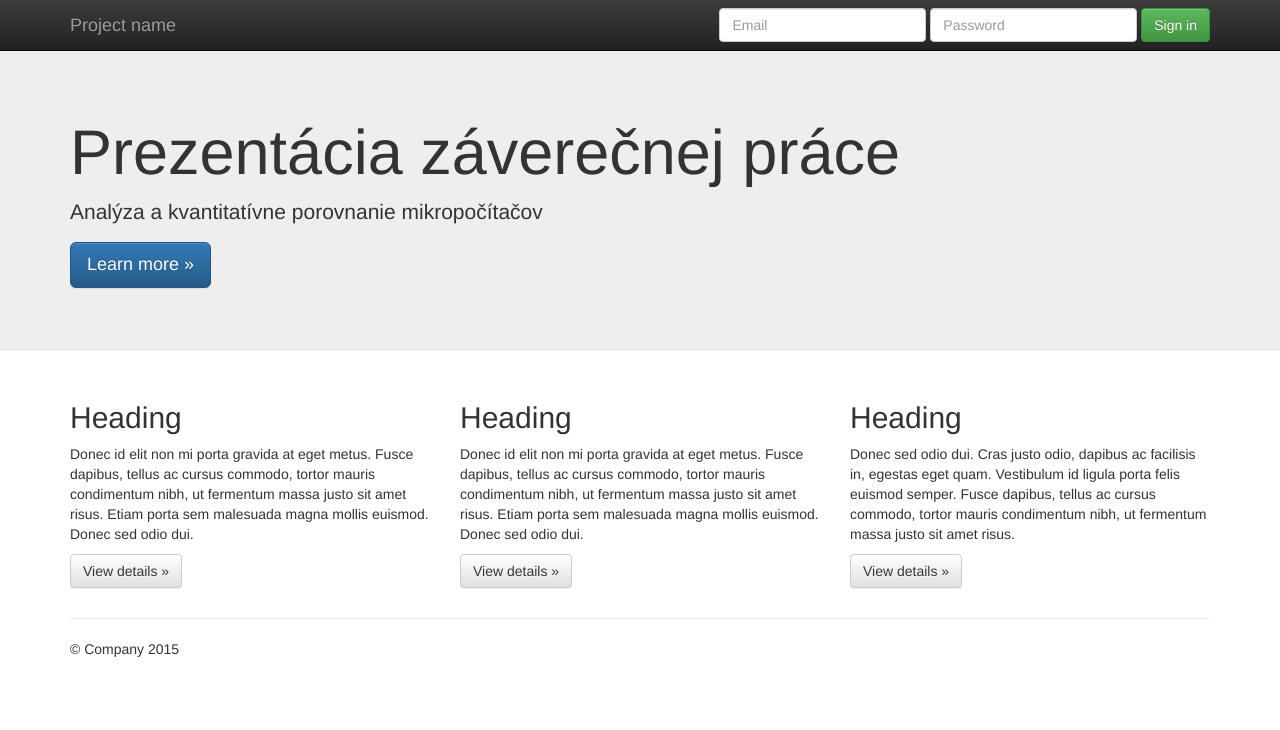
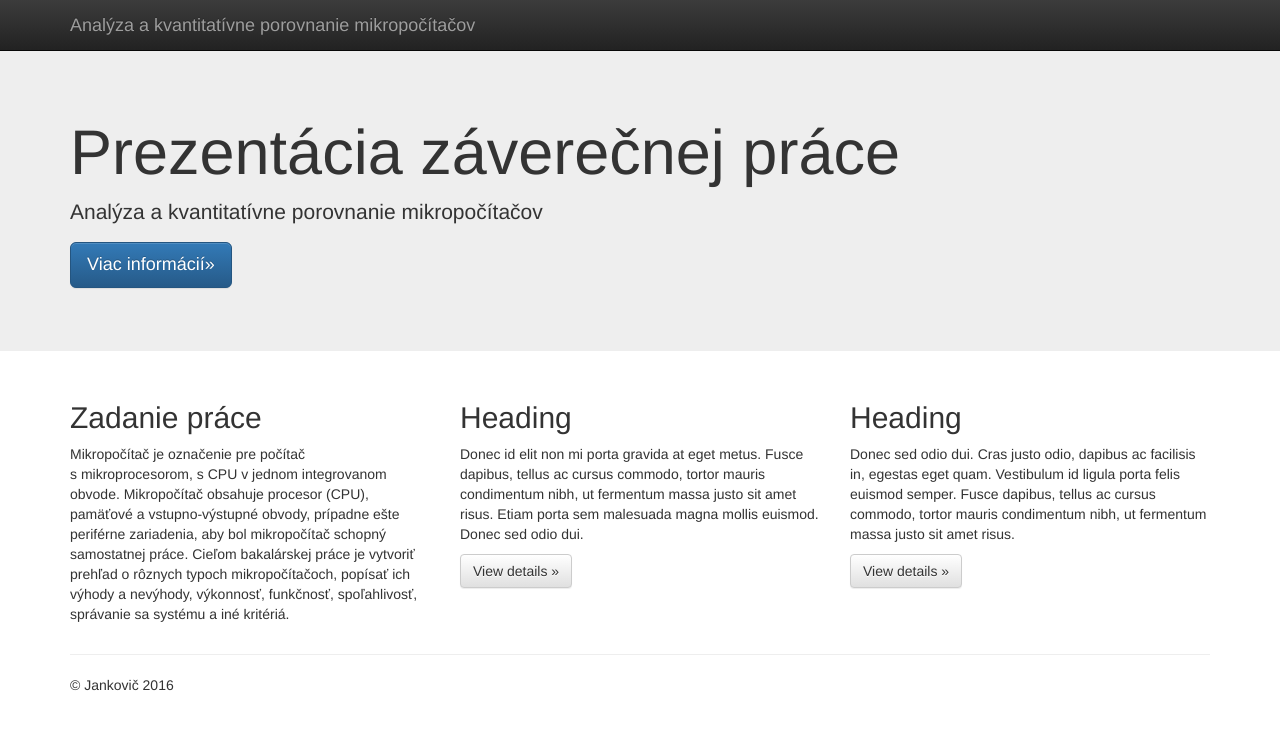
Before and after one commit to mahoramaq/prezentacia_zaverecnej_prace, a website: page public_html/index.html in a window 1280 px wide. Drawn offline with nearby package versions, Linux system fonts and the light colour scheme.

Commit message:
Zahájenie povinného zadaniea B

```diff
--- a/public_html/index.html
+++ b/public_html/index.html
@@ -36,17 +36,14 @@
             <span class="icon-bar"></span>
             <span class="icon-bar"></span>
           </button>
-          <a class="navbar-brand" href="#">Project name</a>
+          <a class="navbar-brand" href="#">Analýza a kvantitatívne porovnanie mikropočítačov</a>
         </div>
         <div id="navbar" class="navbar-collapse collapse">
           <form class="navbar-form navbar-right" role="form">
             <div class="form-group">
-              <input type="text" placeholder="Email" class="form-control">
-            </div>
-            <div class="form-group">
-              <input type="password" placeholder="Password" class="form-control">
-            </div>
-            <button type="submit" class="btn btn-success">Sign in</button>
+
+
+
           </form>
         </div><!--/.navbar-collapse -->
       </div>
@@ -57,7 +54,7 @@
       <div class="container">
         <h1>Prezentácia záverečnej práce</h1>
         <p>Analýza a kvantitatívne porovnanie mikropočítačov</p>
-        <p><a class="btn btn-primary btn-lg" href="#" role="button">Learn more &raquo;</a></p>
+        <p><a class="btn btn-primary btn-lg" href="#" role="button">Viac informácií&raquo;</a></p>
       </div>
     </div>
 
@@ -65,9 +62,10 @@
       <!-- Example row of columns -->
       <div class="row">
         <div class="col-md-4">
-          <h2>Heading</h2>
-          <p>Donec id elit non mi porta gravida at eget metus. Fusce dapibus, tellus ac cursus commodo, tortor mauris condimentum nibh, ut fermentum massa justo sit amet risus. Etiam porta sem malesuada magna mollis euismod. Donec sed odio dui. </p>
-          <p><a class="btn btn-default" href="#" role="button">View details &raquo;</a></p>
+          <h2>Zadanie práce</h2>
+          <p>Mikropočítač je označenie pre počítač s mikroprocesorom, s CPU v jednom integrovanom obvode. Mikropočítač obsahuje procesor (CPU), pamäťové a vstupno-výstupné obvody, prípadne ešte periférne zariadenia, aby bol mikropočítač schopný samostatnej práce.
+Cieľom bakalárskej práce je vytvoriť prehľad o rôznych typoch mikropočítačoch, popísať ich výhody a nevýhody, výkonnosť, funkčnosť, spoľahlivosť, správanie sa systému a iné kritériá. </p>
+
         </div>
         <div class="col-md-4">
           <h2>Heading</h2>
@@ -84,7 +82,7 @@
       <hr>
 
       <footer>
-        <p>&copy; Company 2015</p>
+        <p>&copy; Jankovič 2016</p>
       </footer>
     </div> <!-- /container -->        <script src="//ajax.googleapis.com/ajax/libs/jquery/1.11.2/jquery.js"></script>
         <script>window.jQuery || document.write('<script src="js/vendor/jquery-1.11.2.js"><\/script>')</script>
```
